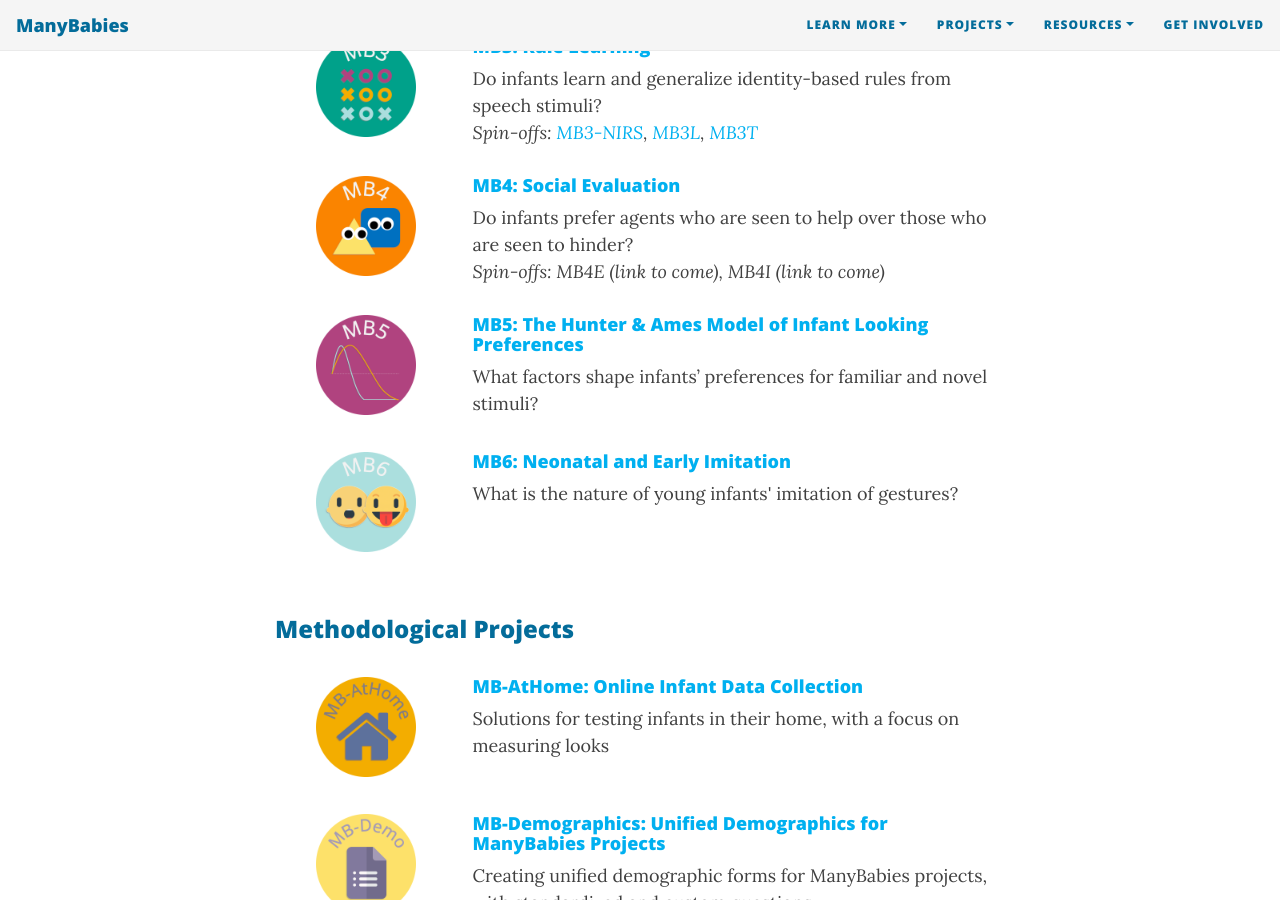
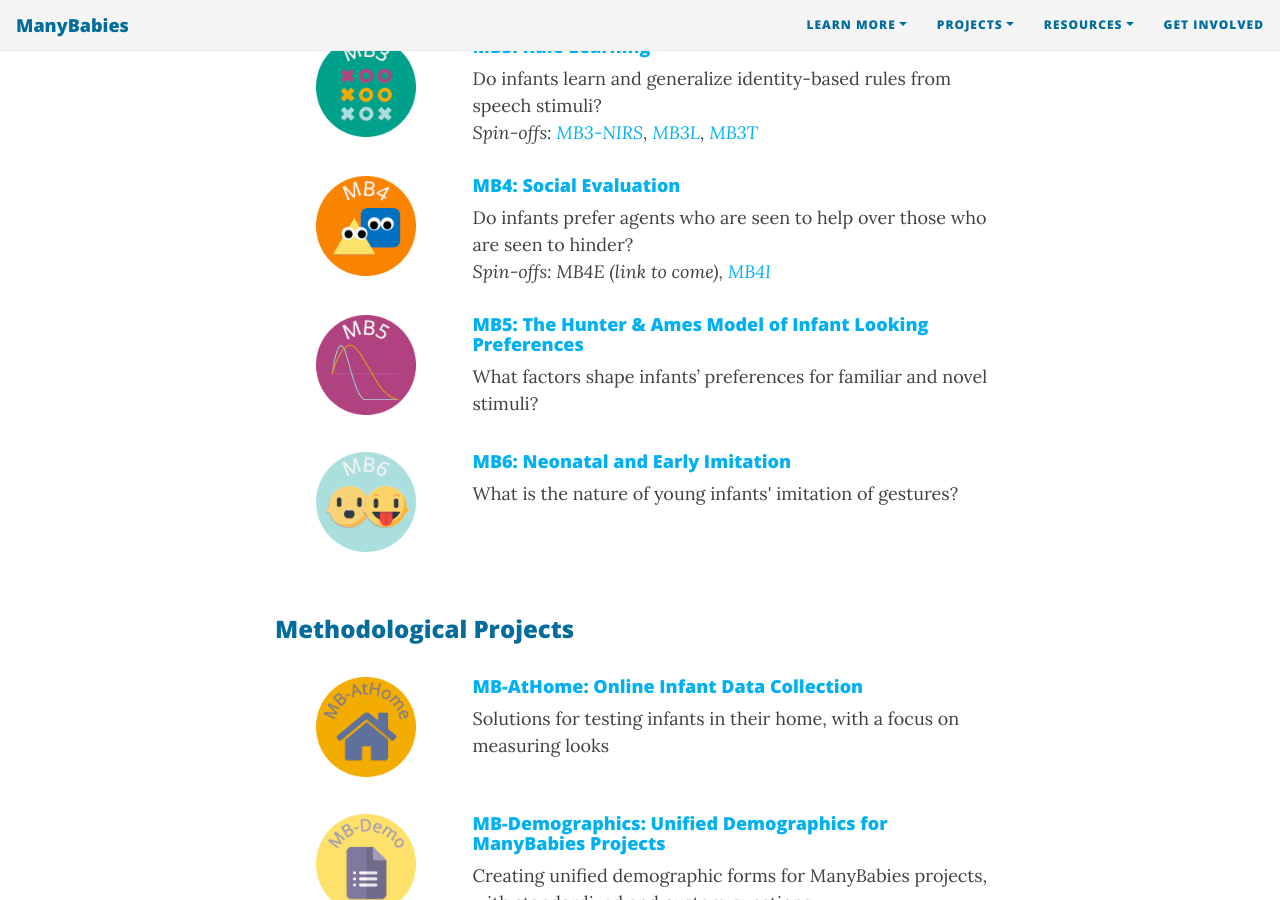
Before and after one commit to manybabies/manybabies.github.io, a Jekyll site: the page built from index.md, in a window 1280 px wide and 900 px high, scrolled down 1546 px. Built offline with Jekyll 4.4.1, drawn with Linux system fonts in a browser that asks for light colours; nearby versions of some CDN libraries; some web fonts are replaced.

Commit message:
Update index.md

```diff
--- a/index.md
+++ b/index.md
@@ -98,7 +98,7 @@ images with link MUST use the class = "image" (.css from ManyPrimates)
         <h4><a href="{{site.baseurl}}{% link MB4.md %}">MB4: Social Evaluation</a></h4>
         Do infants prefer agents who are seen to help over those who are seen to hinder?
         <br>
-        <i>Spin-offs: MB4E (link to come), MB4I (link to come)</i>
+        <i>Spin-offs: MB4E (link to come), <a href="{{site.baseurl}}/MB4I/">MB4I</a></i>
       </div>
     </div>
     <div class="col-sm-12">
```
